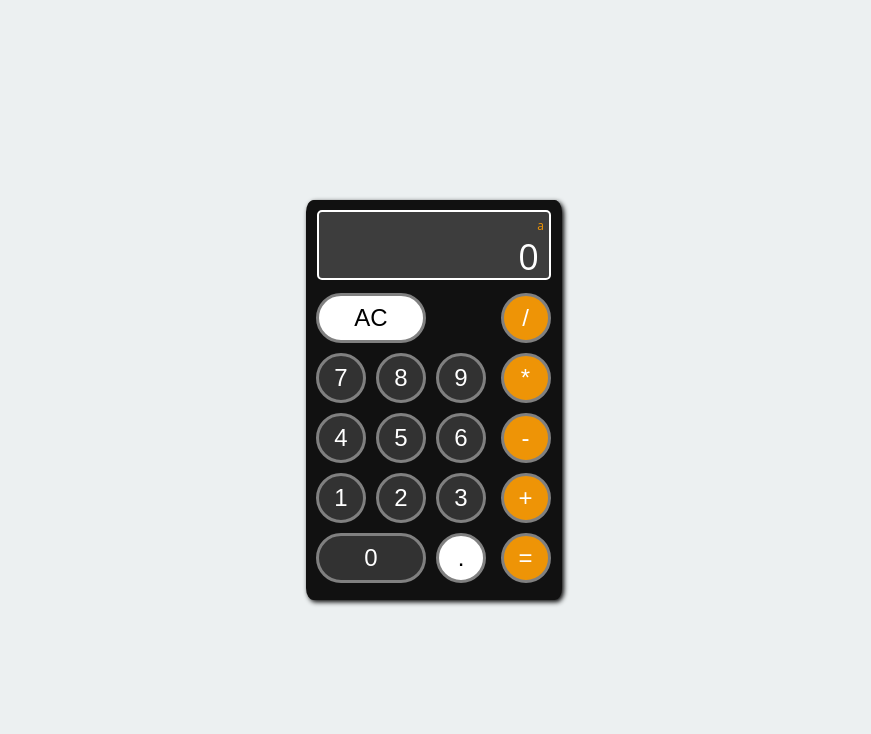
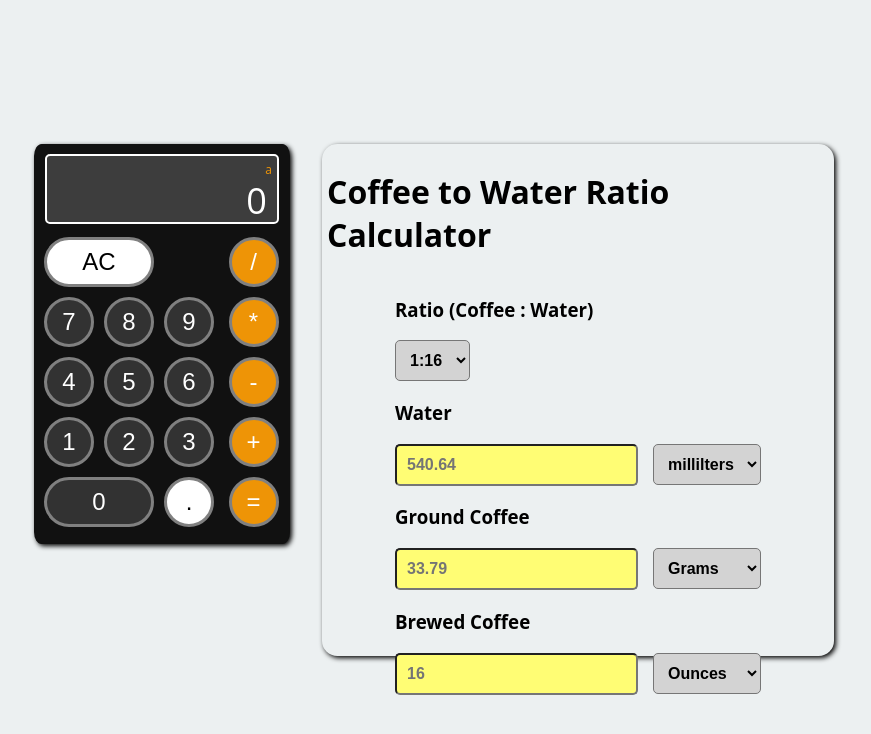
Before and after one commit to BenSolt/calculator-react, a React (Create React App) app: page / in a window 1280 px wide. Shown: the top 734 px of the page, without its empty margins (206-1077 px from the left). Built offline with nearby package versions, Linux system fonts and the light colour scheme.

Commit message:
updated app

```diff
--- a/src/App.css
+++ b/src/App.css
@@ -12,6 +12,12 @@
     justify-content: center;
     font-family: 'Open Sans', sans-serif;
   }
+
+  .holder{
+    display: flex;
+    /* border: 2px solid red; */
+  }
+
 
   .calculator {
     background-color: #111;
@@ -101,3 +107,37 @@
     width: 110px;
     margin-right: 50%;
   }
+
+
+/* ////////////////////////////////////////////////////////// */
+/* ////////////////////////////////////////////////////////// */
+
+  .CoffeeApp{
+    /* background:black; */
+    box-shadow: 2px 2px 5px rgba(0,0,0,1);
+    height: 512px;
+    width: 512px;
+    display: flex;
+    flex-wrap: wrap;
+    padding: 5px;
+    border-radius: 3%;
+    justify-content: center;
+    margin-left: 2rem;
+  }
+
+  .Input{
+    background: rgb(255, 253, 116);
+    padding: 10px;
+    border-radius: 5px;
+    font-weight: bold;
+    font-size: 1rem;
+    margin-right: 15px;
+  }
+
+  .Input2{
+    background: lightgray;
+    padding: 10px;
+    border-radius: 5px;
+    font-weight: bold;
+    font-size: 1rem;
+  }
--- a/src/App.js
+++ b/src/App.js
@@ -6,6 +6,8 @@ import Numbers from "./components/Numbers";
 import {nums} from './data';
 import {ops} from './data';
 import {ids} from './data';
+
+import CoffeeForm from './components/CoffeeForm';
 
 // const nums = [7, 8, 9, 4, 5, 6, 1, 2, 3, 0];
 // const ops = ["/", "*", "-", "+"];
@@ -32,6 +34,8 @@ function App() {
 
   const [calculator, setCalculator] = useState("0");
   const [lastPressed, setLastPressed] = useState(undefined);
+
+
 
   const handleClick = (e) => {
 
@@ -84,6 +88,8 @@ function App() {
   };
 
   return (
+    <div className='holder'>
+
     <div className="calculator">
       <div id="display" className="display">
         <small>{oper}</small>
@@ -122,7 +128,15 @@ function App() {
           =
         </button>
       </div>
+
+
+
+
     </div>
+
+    <CoffeeForm/>
+
+  </div>
   );
 }
 
--- /dev/null
+++ b/src/components/CoffeeForm.js
@@ -0,0 +1,87 @@
+import React, { useState } from "react";
+
+ function CoffeeForm() {
+
+    const[coffee, setCoffe] = useState("1")
+    const[water, setWater] = useState("16")
+
+    return (
+    <div className="CoffeeApp">
+     <h1>Coffee to Water Ratio Calculator</h1>
+    {/* <h3>Coffee:{coffee} Water:{water}</h3> */}
+
+
+
+      <form>
+        <h3>Ratio (Coffee : Water)</h3>
+        <select className="Input2" id="ratio" name="ratio">
+            <option value="2">1:16</option>
+            <option value="1">1:8</option>
+            <option value="3">1.32</option>
+        </select>
+
+      {/* /////////////////////////////////// */}
+
+        <h3>Water</h3>
+        <input
+              className="Input"
+              type="text"
+              name="water"
+            //   required
+              placeholder="540.64"
+            //   value={valu}
+            //   onChange={onChange}
+        />
+
+        <select className="Input2" id="measurement" name="measurement">
+          <option  value="millilters">millilters</option>
+          <option value="Grams">Grams</option>
+          <option value="Ounces">Ounces</option>
+        </select>
+
+      {/* /////////////////////////////////// */}
+
+        <h3>Ground Coffee</h3>
+        <input
+              className="Input"
+              type="text"
+              name="water"
+            //   required
+              placeholder="33.79"
+            //   value={valu}
+            //   onChange={onChange}
+        />
+
+        <select className="Input2" id="measurement" name="measurement">
+        <option value="Grams">Grams</option>
+          <option  value="millilters">millilters</option>
+          <option value="Ounces">Ounces</option>
+        </select>
+
+        {/* /////////////////////////////////// */}
+
+        <h3>Brewed Coffee</h3>
+        <input
+              className="Input"
+              type="text"
+              name="water"
+            //   required
+              placeholder="16"
+            //   value={valu}
+            //   onChange={onChange}
+        />
+
+
+          <select className="Input2" id="measurement" name="measurement">
+          <option value="Ounces">Ounces</option>
+          <option  value="millilters">millilters</option>
+          <option value="Grams">Grams</option>
+
+        </select>
+
+      </form>
+    </div>
+        )
+}
+
+export default CoffeeForm;
```
